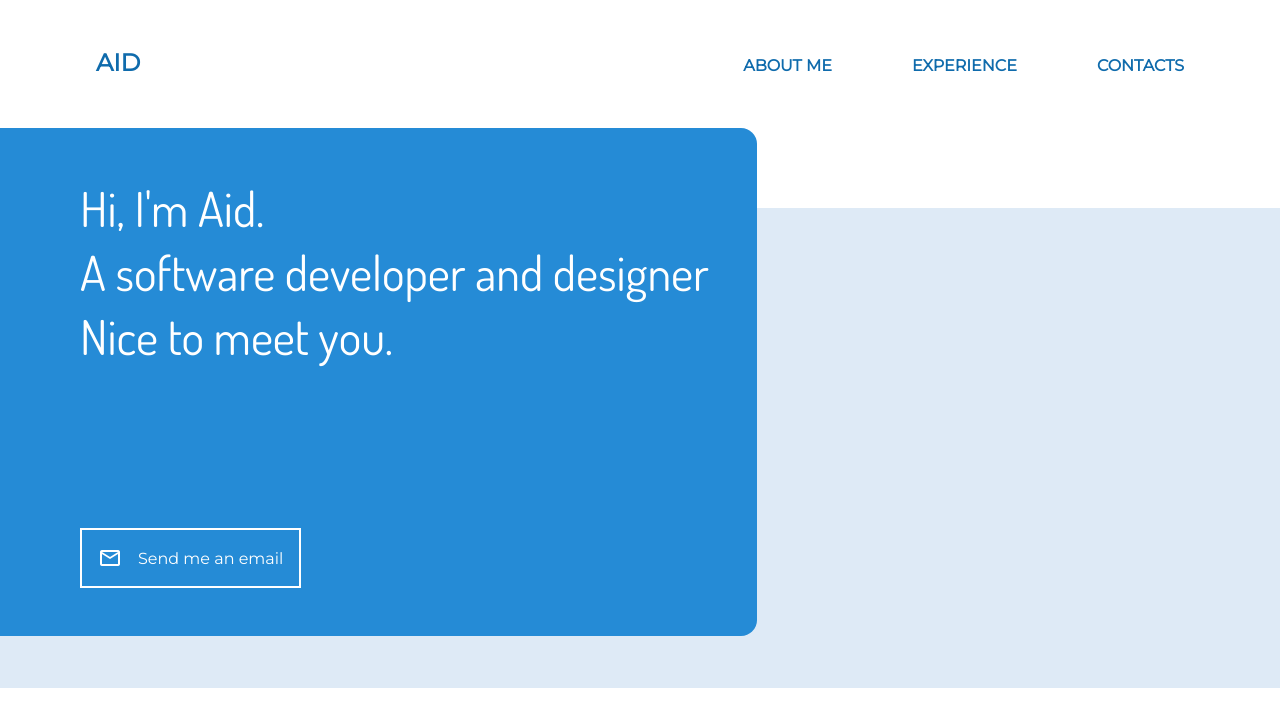
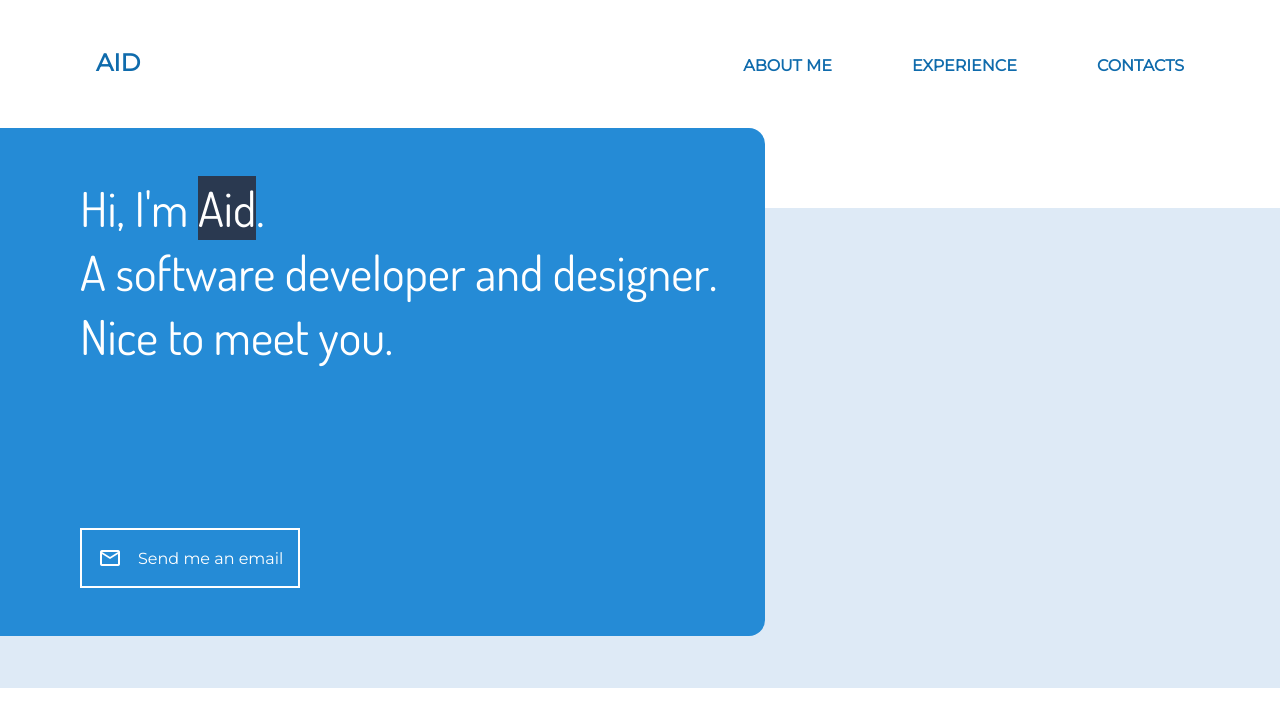
Before and after one commit to aid9eleven/adrian-cabriga, a React (Vite) app: page / in a window 1280 px wide. Shown: the top 726 px of the page. Built offline with nearby package versions, Linux system fonts and the light colour scheme.

Commit message:
added text switcher for greeting card

```diff
--- /dev/null
+++ b/src/components/TextSwitcher.css
@@ -0,0 +1,59 @@
+.text-switcher {
+  display: inline-block;
+  overflow: hidden;
+  position: relative;
+  margin-bottom: -0.5ch;
+}
+
+.text-switcher-base {
+  visibility: hidden;
+}
+
+.text-switcher-children-wrapper.on-state.up {
+  top: -100%;
+}
+
+.text-switcher-children-wrapper.on-state.down {
+  top: 0;
+}
+
+.text-switcher-children-wrapper.on-state.left {
+  left: -100%;
+}
+
+.text-switcher-children-wrapper.on-state.right {
+  left: 0;
+}
+
+.text-switcher-children-wrapper.up {
+  flex-direction: column-reverse;
+  top: 0;
+}
+
+.text-switcher-children-wrapper.down {
+  flex-direction: column;
+  top: -100%;
+}
+
+.text-switcher-children-wrapper.left {
+  flex-direction: row-reverse;
+  top: 0;
+  left: 0;
+}
+
+.text-switcher-children-wrapper.right {
+  flex-direction: row;
+  top: 0;
+  left: -100%;
+}
+
+.text-switcher-children-wrapper {
+  display: flex;
+  align-items: center;
+  position: absolute;
+  transition: 0.2s ease-in-out;
+}
+
+.text-switcher-styled-child {
+  background-color: var(--very-dark-blue-bg);
+}
--- /dev/null
+++ b/src/components/TextSwitcher.tsx
@@ -0,0 +1,50 @@
+import { ReactNode, useState } from "react";
+import { CSS_CONSTANTS } from "../constants/cssClassConstants";
+import "./TextSwitcher.css";
+
+interface IProps {
+  children?: ReactNode,
+  direction?: number;
+  isSwitched?: boolean;
+  onMouseOver?: React.MouseEventHandler<HTMLDivElement>;
+  onClick?: React.MouseEventHandler<HTMLDivElement>;
+  style?: React.CSSProperties;
+}
+
+export const TEXT_SWITCH_DIRECTION = {
+  UP: 0,
+  DOWN: 1,
+  LEFT: 2,
+  RIGHT: 3
+}
+
+function TextSwitcher(props: IProps) {
+  const direction = props.direction ?? TEXT_SWITCH_DIRECTION.UP;
+  const isSwitched = props.isSwitched ?? false;
+
+  return (
+    <div
+      className="text-switcher"
+      onMouseOver={props.onMouseOver}
+      onClick={props.onClick}
+      style={props.style}
+    >
+      <div className="text-switcher-base">{props.children}</div>
+      <div
+        className={`
+          text-switcher-children-wrapper
+          ${isSwitched ? CSS_CONSTANTS.ON_STATE : ""}
+          ${direction === TEXT_SWITCH_DIRECTION.UP ? "up" : ""}
+          ${direction === TEXT_SWITCH_DIRECTION.DOWN ? "down" : ""}
+          ${direction === TEXT_SWITCH_DIRECTION.LEFT ? "left" : ""}
+          ${direction === TEXT_SWITCH_DIRECTION.RIGHT ? "right" : ""}
+        `}
+      >
+        <div className="text-switcher-styled-child">{props.children}</div>
+        <div className="text-switcher-unstyled-child">{props.children}</div>
+      </div>
+    </div>
+  )
+}
+
+export default TextSwitcher;
--- /dev/null
+++ b/src/constants/cssClassConstants.tsx
@@ -0,0 +1,4 @@
+export const CSS_CONSTANTS = {
+  ANIMATING_ELEMENT: "animating-element",
+  ON_STATE: "on-state"
+};
--- a/src/googleIcons/GoogleIcons.tsx
+++ b/src/googleIcons/GoogleIcons.tsx
@@ -1,11 +1,29 @@
+export function BrushIcon() {
+  return (
+    <span className="google-icon material-symbols-outlined">brush</span>
+  )
+}
+
+export function CodeIcon() {
+  return (
+    <span className="google-icon material-symbols-outlined">code</span>
+  )
+}
+
+export function FaceIcon() {
+  return (
+    <span className="google-icon material-symbols-outlined">face</span>
+  )
+}
+
 export function MailIcon() {
   return (
-    <span className="material-symbols-outlined">mail</span>
+    <span className="google-icon material-symbols-outlined">mail</span>
   )
 }
 
 export function SendIcon() {
   return (
-    <span className="material-symbols-outlined">send</span>
+    <span className="google-icon material-symbols-outlined">send</span>
   )
 }
--- a/src/index.css
+++ b/src/index.css
@@ -19,6 +19,7 @@
 * {
     padding: 0;
     margin: 0;
+    user-select: none;
 }
 
 .app {
@@ -78,7 +79,6 @@
     position: absolute;
     top: -5rem;
     background-color: var(--blue);
-    color: white;
     padding: 3rem;
     padding-left: 5rem;
     border-top-right-radius: 1rem;
@@ -87,27 +87,9 @@
     animation: greeting-card-entry 0.5s ease-in;
 }
 
-.greeting-card > a {
-    display: flex;
-    align-items: center;
-    width: fit-content;
-    padding: 1rem;
-    background-color: var(--blue);
-    color: white;
-    font-family: 'Montserrat', sans-serif;
-    text-decoration: none;
-    border: 2px solid white;
-    cursor: pointer;
-    white-space: nowrap;
-    transition: 0.3s ease-in-out;
-}
-
-.greeting-card > a:hover {
-    background-color: var(--dark-blue);
-}
-
 .greeting-text {
     display: block;
+    color: white;
     font-family: 'Dosis', sans-serif;
     font-size: 3rem;
     font-weight: normal;
@@ -118,33 +100,55 @@
 }
 
 .greeting-text-hovered-text {
-    transition: 0.3s ease-in-out;
-}
-
-.greeting-text-hovered-text:hover {
     color: var(--pink);
+    animation: greeting-text-color-change 0.3s ease-in-out both paused;
 }
 
 .greeting-text-hovered-text:hover ~ .small-greeting-text {
-    animation: small-greeting-text-typewriter 0.5s steps(7) forwards;
+    animation-play-state: running;
 }
 
 .small-greeting-text {
     display: block;
-    width: 0;
     color: var(--pink);
     font-size: 1.5rem;
     overflow: hidden;
     white-space: nowrap;
+    animation: small-greeting-text-typewriter 0.4s steps(7) both 0.5s paused;
 }
 
-@keyframes small-greeting-text-typewriter {
-    from {
-        width: 0;
-    }
-    to {
-        width: 7em;
-    }
+.greeting-card > a {
+    display: block;
+    width: 11.5em;
+    padding: 1em;
+    background-color: var(--blue);
+    color: white;
+    font-family: 'Montserrat', sans-serif;
+    text-decoration: none;
+    border: 2px solid white;
+    cursor: pointer;
+    overflow: hidden;
+    transition: background-color 0.3s ease-in-out;
+}
+
+.greeting-card > a:hover {
+    background-color: var(--dark-blue);
+}
+
+.greeting-card > a:hover .send-email-button-wrapper{
+    margin-left: -2.5em;
+}
+
+.send-email-button-wrapper {
+    display: flex;
+    align-items: center;
+    white-space: nowrap;
+    transition: 0.3s ease-in-out;
+    margin-left: 0;
+}
+
+.send-email-button-text {
+    margin: 0 1em;
 }
 
 @keyframes greeting-card-entry {
@@ -157,18 +161,22 @@
     }
 }
 
-.send-email-button-icon {
-    width: 1.5em;
-    overflow: hidden;
-    display: flex;
-    align-items: center;
+@keyframes greeting-text-color-change {
+    from {
+        color: white;
+    }
+    to {
+        color: var(--pink);
+    }
 }
 
-
-.header *::selection,
-.greeting-card *::selection {
-    background-color: var(--very-dark-blue-bg);
-    color: white;
+@keyframes small-greeting-text-typewriter {
+    from {
+        width: 0;
+    }
+    to {
+        width: 7em;
+    }
 }
 
 .light-primary-color {
@@ -178,3 +186,8 @@
 .dark-primary-color {
     background-color: var(--very-dark-blue-bg);
 }
+
+/* overriding classes */
+.animating-element {
+    animation-play-state: running !important;
+}
--- a/src/sections/IntroductionSection.tsx
+++ b/src/sections/IntroductionSection.tsx
@@ -1,22 +1,95 @@
-import React from 'react'
+import { useEffect, useState } from 'react'
+import TextSwitcher, { TEXT_SWITCH_DIRECTION } from '../components/TextSwitcher';
+import { CSS_CONSTANTS } from '../constants/cssClassConstants';
 import { MailIcon, SendIcon } from '../googleIcons/GoogleIcons'
 
 function IntroductionSection() {
+  const AID_DIV = 0;
+  const DEVELOPER_DIV = 1;
+  const DESIGNER_DIV = 2;
+
+  const initTextSwitcherDirections = {
+    aid: TEXT_SWITCH_DIRECTION.UP,
+    developer: TEXT_SWITCH_DIRECTION.UP,
+    designer: TEXT_SWITCH_DIRECTION.UP,
+  }
+
+  const [didHoverOnGreetingText, setDidHoverOnGreetingText] = useState<boolean>(false);
+  const [activatedTextSwitcher, setActivatedTextSwitcher] = useState(AID_DIV);
+  const [textSwitcherDirections, setTextSwitcherDirections] = useState(initTextSwitcherDirections)
+
+  const handleDirectionRandomizer = () => {
+    return Math.floor(4 * Math.random());
+  }
+
+  const handleDidHoverOnGreetingText = () => {
+    setDidHoverOnGreetingText(true);
+  }
+
+  const handleSetActivatedTextSwitcher = (div: number) => {
+    setActivatedTextSwitcher(div);
+  }
+
+  useEffect(() => {
+    setTextSwitcherDirections({
+      aid: handleDirectionRandomizer(),
+      developer: handleDirectionRandomizer(),
+      designer: handleDirectionRandomizer()
+    })
+  }, [])
+
+
   return (
     <div className="introduction-section">
       <div className="greeting-card">
         <span className="greeting-text">
-          Hi, I'm Aid. <br/>
-          A software developer and designer <br/>
-          <span className="greeting-text-hovered-text">Nice to meet you.</span> <br/>
-          <span className="small-greeting-text">はじめまして。</span> <br/>
+          Hi, I'm&nbsp;
+          <TextSwitcher
+            direction={textSwitcherDirections.aid}
+            onClick={() => handleSetActivatedTextSwitcher(AID_DIV)}
+            isSwitched={activatedTextSwitcher === AID_DIV ? true : false}
+            style={{cursor: "pointer"}}
+          >Aid</TextSwitcher>
+          .<br/>
+
+          A software&nbsp;
+          <TextSwitcher
+            direction={textSwitcherDirections.developer}
+            onClick={() => handleSetActivatedTextSwitcher(DEVELOPER_DIV)}
+            isSwitched={activatedTextSwitcher === DEVELOPER_DIV ? true : false}
+            style={{cursor: "pointer"}}
+          >
+            developer
+          </TextSwitcher>
+          &nbsp;and&nbsp;
+          <TextSwitcher
+            direction={textSwitcherDirections.designer}
+            onClick={() => handleSetActivatedTextSwitcher(DESIGNER_DIV)}
+            isSwitched={activatedTextSwitcher === DESIGNER_DIV ? true : false}
+            style={{cursor: "pointer"}}
+          >
+            designer
+          </TextSwitcher>
+          .<br/>
+
+          <span
+            onMouseEnter={handleDidHoverOnGreetingText}
+            className={`greeting-text-hovered-text ${didHoverOnGreetingText ? CSS_CONSTANTS.ANIMATING_ELEMENT : ""}`}
+          >
+            Nice to meet you.
+          </span><br/>
+          <span
+            className={`small-greeting-text ${didHoverOnGreetingText ? CSS_CONSTANTS.ANIMATING_ELEMENT : ""}`}
+          >
+            はじめまして。
+          </span> <br/>
         </span>
         <a href="mailto:aid9eleven@gmail.com">
-          <div className="send-email-button-icon">
+          <div className="send-email-button-wrapper">
             <MailIcon/>
+            <span className="send-email-button-text">Send me an email</span>
             <SendIcon/>
           </div>
-          <span>&emsp;Send me an  email</span>
         </a>
       </div>
     </div>
```
